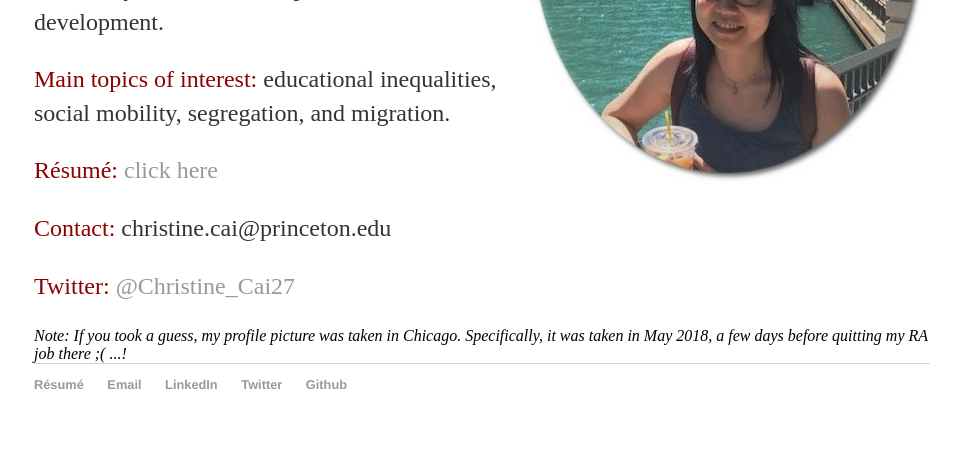
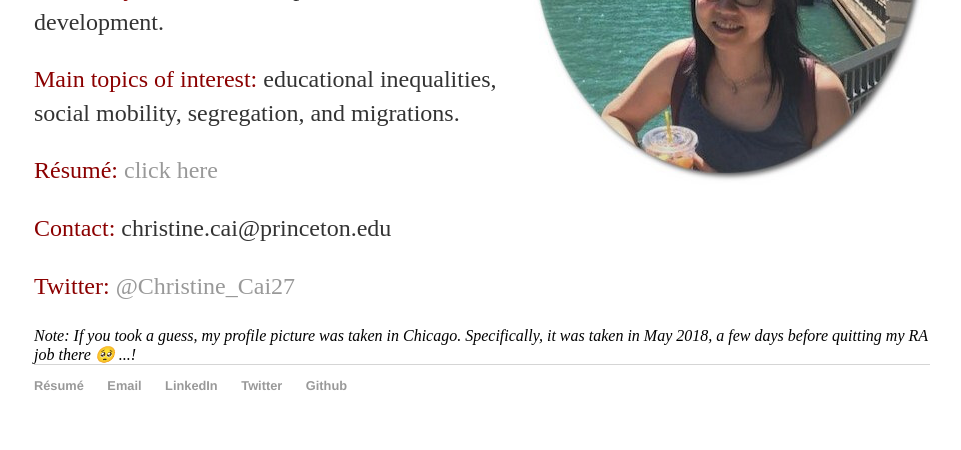
Before and after one commit to christinecai/christinecai.github.io, a Jekyll site: the page built from index.html, in a window 1280 px wide. Shown: the part 504-954 px from the top of the page, without its empty margins (158-1119 px from the left). Built offline with Jekyll 4.4.1, drawn with Linux system fonts in a browser that asks for light colours.

Commit message:
Update index.html

```diff
--- a/index.html
+++ b/index.html
@@ -22,7 +22,7 @@
 		<p><font color="darkred">Primary research fields:</font> applied microeconomics, education, labor, urban.</p>
 		<p><font color="darkred">Secondary research fields:</font> public, health, development.</p>
 
-		<p><font color="darkred">Main topics of interest:</font> educational inequalities, social mobility, segregation, and migration.</p>
+		<p><font color="darkred">Main topics of interest:</font> educational inequalities, social mobility, segregation, and migrations.</p>
 
 		<p><font color="darkred">Résumé:</font> <a href="/resume/Christine_Cai_resume.pdf">click here</a></p>
 
@@ -30,7 +30,7 @@
 
 		<p><font color="darkred">Twitter:</font> <a href="https://twitter.com/Christine_Cai27">@Christine_Cai27</a></p>
 
-		<em>Note: If you took a guess, my profile picture was taken in Chicago. Specifically, it was taken in May 2018, a few days before quitting my RA job there ;( ...!</em>
+		<em>Note: If you took a guess, my profile picture was taken in Chicago. Specifically, it was taken in May 2018, a few days before quitting my RA job there 🥺 ...!</em>
 
 	</div>
 
```
